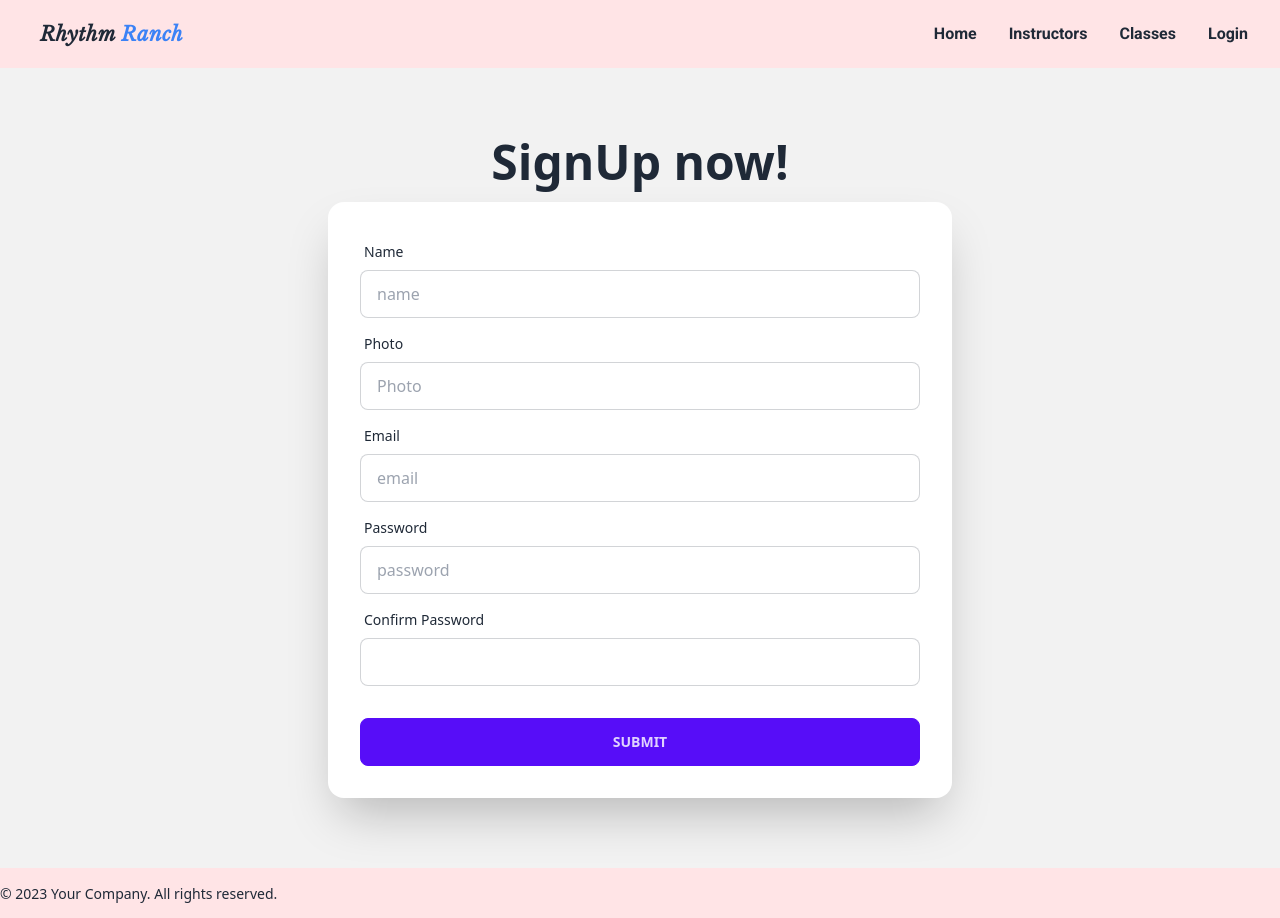
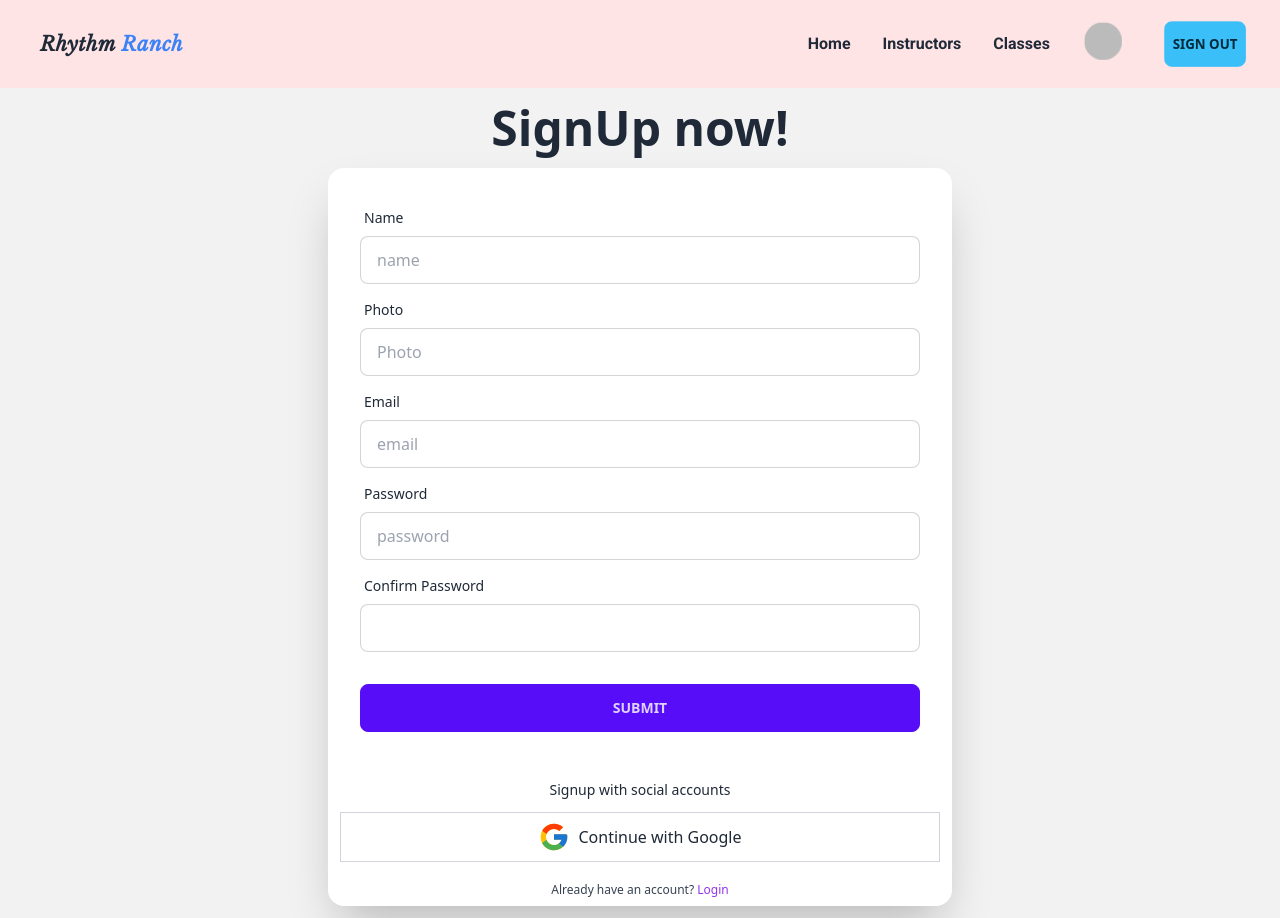
Before and after one commit to istiaq-tanim/Rhythm-Ranch-Client, a React (Vite) app: page /signUp in a window 1280 px wide. Shown: the top 918 px of the page. Built offline with nearby package versions, Linux system fonts and the light colour scheme; no server answers; sample sign-in values are in the browser's storage.

Commit message:
login added

```diff
--- a/package.json
+++ b/package.json
@@ -20,6 +20,7 @@
     "react-icons": "^4.9.0",
     "react-router-dom": "^6.12.0",
     "sort-by": "^1.2.0",
+    "sweetalert2": "^11.7.11",
     "swiper": "^9.3.2"
   },
   "devDependencies": {
--- a/src/Pages/Home/PopularClassSection/PopularClasesCard.jsx
+++ b/src/Pages/Home/PopularClassSection/PopularClasesCard.jsx
@@ -6,6 +6,9 @@ const PopularClasesCard = ({item}) => {
              <figure><img src={image} className="w-full object-cover" alt="Shoes" /></figure>
                <div className="card-body justify-center  text-center">
                 <h2 className="font-bold text-xl text-cyan-500">{class_name}</h2>
+                <div>
+                    <button className="btn btn-outline border-t-0 border-x-0 mt-5 border-b-4 btn-info">Read More</button>
+                </div>
             </div>
             </div>
         </div>
--- a/src/Provider/AuthProvider.jsx
+++ b/src/Provider/AuthProvider.jsx
@@ -11,7 +11,7 @@ const AuthProvider = ({ children }) => {
 
     const createUser = (email, password) => {
         setLoader(true)
-        return createUserWithEmailAndPassword(email, password, auth)
+        return createUserWithEmailAndPassword(auth,email, password)
     }
     const login = (email, password) => {
         setLoader(true)
--- /dev/null
+++ b/src/Register/Login.jsx
@@ -0,0 +1,92 @@
+import { Link, useLocation, useNavigate } from "react-router-dom";
+import { useForm } from "react-hook-form";
+import useAuth from "../hooks/useAuth";
+import Swal from 'sweetalert2'
+import SocialLogin from "../Shared/SocialLogin";
+
+
+
+const Login = () => {
+    const { register, handleSubmit, formState: { errors } } = useForm();
+    const { login } = useAuth();
+    let navigate = useNavigate();
+    let location = useLocation();
+    let from = location.state?.from?.pathname || "/";
+
+    const onSubmit = data => {
+
+        login(data.email, data.password)
+            .then(result => {
+                const user = result.user;
+                console.log(user)
+                Swal.fire({
+                    position: 'center',
+                    icon: 'success',
+                    title: 'User logged in Successfully',
+                    showConfirmButton: false,
+                    timer: 1000
+                })
+                navigate(from, { replace: true });
+
+            })
+            .catch(error => console.log(error.message))
+    };
+    return (
+        <div>
+            <div className="relative flex flex-col justify-center min-h-screen overflow-hidden">
+                <div className="w-full p-6 m-auto bg-white rounded-md shadow-xl shadow-rose-600/40 ring ring-2 ring-purple-600 lg:max-w-xl">
+                    <h1 className="text-3xl font-semibold text-center text-purple-700 underline uppercase decoration-wavy">
+                        Sign in
+                    </h1>
+                    <form onSubmit={handleSubmit(onSubmit)} className="mt-6">
+                        <div className="mb-2">
+                            <label
+
+                                className="block text-sm font-semibold text-gray-800"
+                            >
+                                Email
+                            </label>
+                            <input
+                                type="email"
+                                className="block w-full px-4 py-2 mt-2 text-purple-700 bg-white border rounded-md focus:border-purple-400 focus:ring-purple-300 focus:outline-none focus:ring focus:ring-opacity-40"
+                                {...register("email", { required: true })}
+                            />
+                            {errors.email && <span className="text-red-500">Email is required</span>}
+                        </div>
+                        <div className="mb-2">
+                            <label
+
+                                className="block text-sm font-semibold text-gray-800"
+                            >
+                                Password
+                            </label>
+                            <input
+                                type="password"
+                                className="block w-full px-4 py-2 mt-2 text-purple-700 bg-white border rounded-md focus:border-purple-400 focus:ring-purple-300 focus:outline-none focus:ring focus:ring-opacity-40"
+                                {...register("password", { required: true })}
+                            />{errors.password && <span className="text-red-500">Password is required</span>}
+                        </div>
+                        <div className="mt-6">
+                            <button className="w-full px-4 py-2 tracking-wide text-white transition-colors duration-200 transform bg-purple-700 rounded-md hover:bg-purple-600 focus:outline-none focus:bg-purple-600">
+                                Login
+                            </button>
+                        </div>
+                    </form>
+                    <SocialLogin></SocialLogin>
+                    <p className="mt-8 text-xs font-light text-center text-gray-700">
+                        {" "}
+                        Do not have an account?{" "}
+                        <Link
+                            to="/signUp"
+                            className="font-medium text-purple-600 hover:underline"
+                        >
+                            Sign up
+                        </Link>
+                    </p>
+                </div>
+            </div>
+        </div>
+    );
+};
+
+export default Login;
--- a/src/Register/SignUp.jsx
+++ b/src/Register/SignUp.jsx
@@ -1,12 +1,40 @@
 import { useRef } from "react";
 import { useForm } from "react-hook-form";
+import useAuth from "../hooks/useAuth";
+import { Link, useNavigate } from "react-router-dom";
+import SocialLogin from "../Shared/SocialLogin";
+import Swal from 'sweetalert2'
 
 const SignUp = () => {
-    const { register, handleSubmit, watch, formState: { errors } } = useForm();
+    const { register, handleSubmit,reset, watch, formState: { errors } } = useForm();
+    const {createUser,updateUserProfile}=useAuth()
+
+    const navigate=useNavigate()
 
     const password = useRef({});
     password.current = watch('password', '');
-    const onSubmit = data => { console.log(data) };
+    const onSubmit = data => {console.log(data)
+        createUser(data.email,data.password)
+        .then(result => {
+            const user=result.user;
+            console.log(user)
+            updateUserProfile(data.name,data.photo)
+            .then(()=>{
+                reset()
+                Swal.fire({
+                    position: 'center',
+                    icon: 'success',
+                    title: 'User created Successfully',
+                    showConfirmButton: false,
+                    timer: 1000
+                })
+                navigate("/")
+            })
+            .catch(error => console.log(error.message))
+        })
+        .catch(error => console.log(error.message))
+
+    };
     return (
         <div>
             <div className="hero min-h-screen bg-base-200 w-full">
@@ -56,6 +84,18 @@ const SignUp = () => {
                             </div>
                             <input className="btn btn-primary mt-6" type="submit" value="Submit" />
                         </form>
+
+                        <SocialLogin></SocialLogin>
+                        <p className="my-2 text-xs font-light text-center text-gray-700">
+                        {" "}
+                        Already have an account?{" "}
+                        <Link
+                            to="/login"
+                            className="font-medium text-purple-600 hover:underline"
+                        >
+                            Login
+                        </Link>
+                    </p>
                     </div>
                 </div>
             </div>
@@ -64,4 +104,3 @@ const SignUp = () => {
 };
 
 export default SignUp;
-///^(?=.*\d)(?=.*[a-zA-Z])[a-zA-Z0-9]{7,}$/
--- a/src/Shared/Navbar.jsx
+++ b/src/Shared/Navbar.jsx
@@ -4,9 +4,18 @@ import {
   XMarkIcon,
 } from '@heroicons/react/24/solid'
 import { Link, NavLink } from "react-router-dom";
+import useAuth from "../hooks/useAuth";
+
 
 const Navbar = () => {
+  const { user,logout } = useAuth()
   const [menuOpen, setMenuOpen] = useState(false)
+  const handleLogout = () =>
+  {
+    logout()
+    .then(()=>{})
+    .catch(error => console.log(error.message))
+  }
   return (
     <div className='bg-rose-100 px-4 py-5 mx-auto sm:max-w-xl md:max-w-full md:px-24 lg:px-8'>
       <div className='relative flex items-center justify-between'>
@@ -43,7 +52,16 @@ const Navbar = () => {
               Classes
             </NavLink>
           </li>
-            <li className='font-bold font-secondary'>
+          {user ?
+            <>
+              <label tabIndex={0} className="btn btn-ghost btn-circle avatar tooltip-success tooltip" data-tip={user.displayName}>
+                <div className="w-10 rounded-full" >
+                  <img src={user.photoURL} />
+                </div>
+              </label>
+              <button onClick={handleLogout} className=' btn btn-info py-0 px-2 font-displayRob'>Sign out</button>
+            </> :
+            <li className='font-secondary font-semibold font-displayRob'>
               <NavLink
                 to='/login'
                 className={({ isActive }) => (isActive ? 'text-blue-500' : '')}
@@ -51,6 +69,7 @@ const Navbar = () => {
                 Login
               </NavLink>
             </li>
+          }
 
         </ul>
         {/* Mobile Navbar Section */}
--- /dev/null
+++ b/src/Shared/SocialLogin.jsx
@@ -0,0 +1,21 @@
+import { FcGoogle } from 'react-icons/fc'
+
+const SocialLogin = () => {
+    return (
+        <div>
+            <div className='flex items-center pt-4 space-x-1'>
+                <div className='flex-1 h-px sm:w-16 dark:bg-gray-700'></div>
+                <p className='px-3 text-sm dark:text-gray-400'>
+                    Signup with social accounts
+                </p>
+                <div className='flex-1 h-px sm:w-16 dark:bg-gray-700'></div>
+            </div>
+            <div className='flex justify-center items-center space-x-2 border m-3 p-2 border-gray-300 border-rounded cursor-pointer'>
+                <FcGoogle size={32} />
+                <p>Continue with Google</p>
+            </div>
+        </div>
+    );
+};
+
+export default SocialLogin;
--- /dev/null
+++ b/src/hooks/useAuth.jsx
@@ -0,0 +1,10 @@
+import { useContext } from "react"
+import { UserContext } from './../Provider/AuthProvider';
+
+const useAuth = ()=>
+{
+    const auth=useContext(UserContext)
+    return auth
+}
+
+export default useAuth
```
Also changed, not shown: src/routes/routes.jsx (+7 -1 lines), 1 other file (tests, documents, lock files or other folders). Lines whose indentation alone changed are shown as unchanged.
